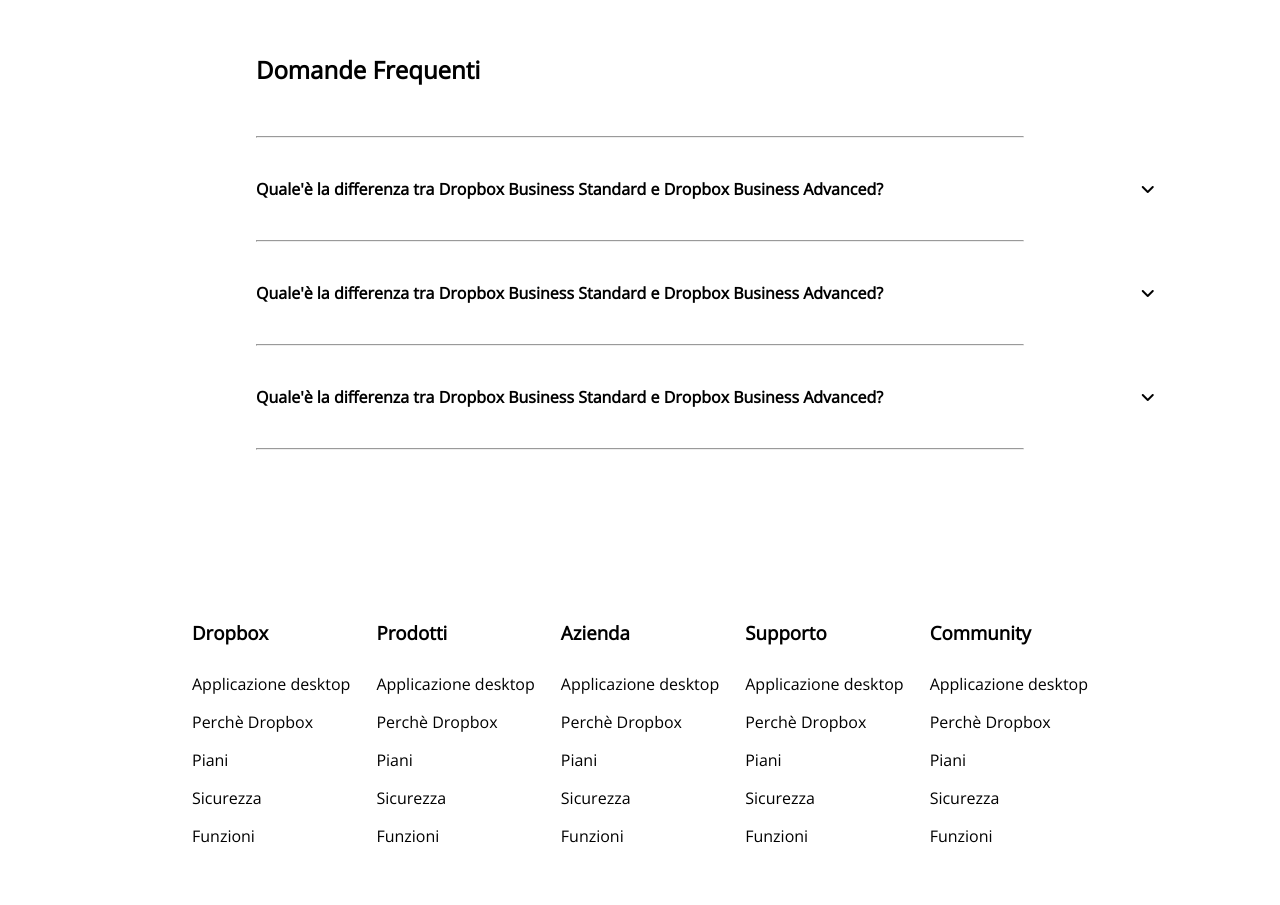
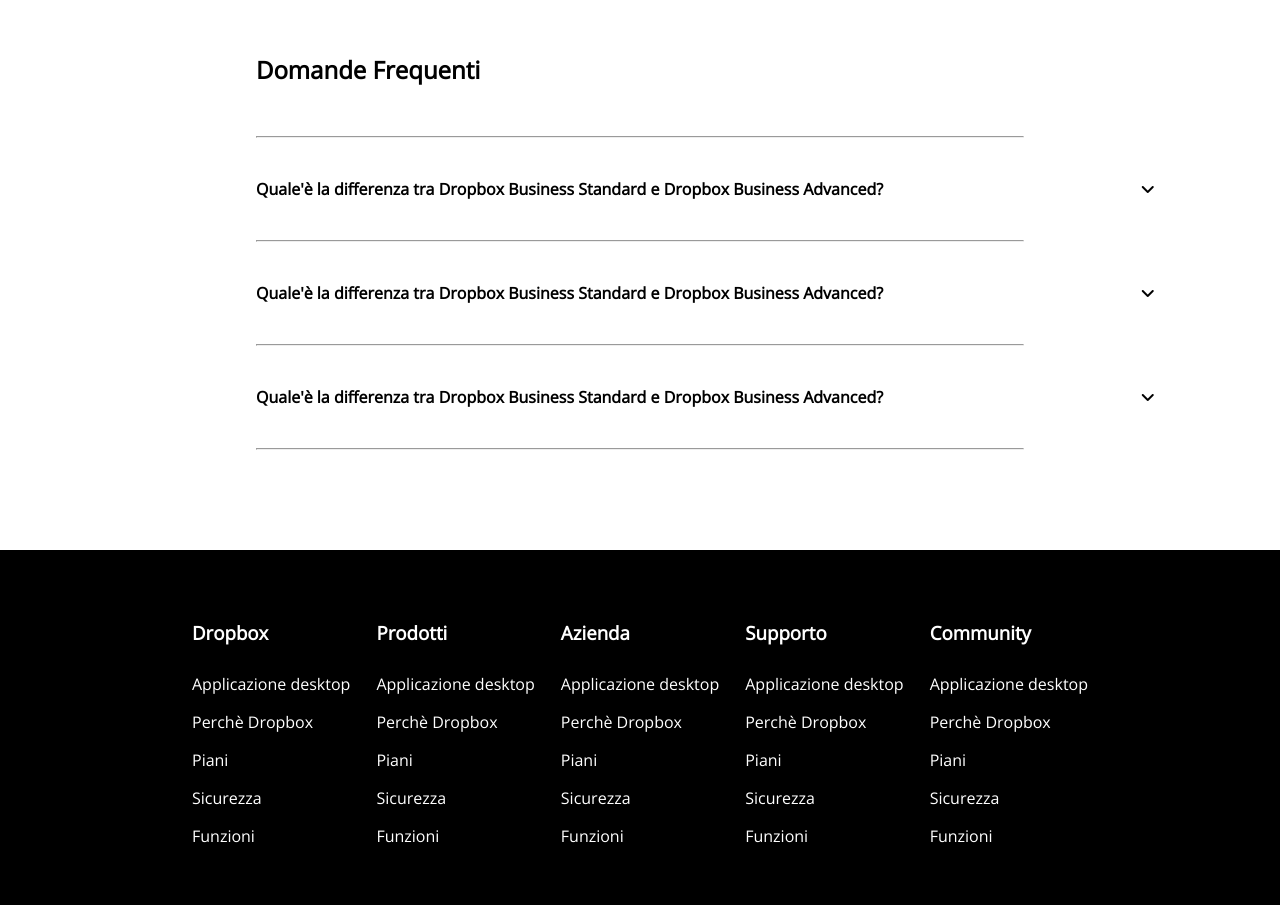
Before and after one commit to GianniMarkQuagliani/htmlcss-dropbox, a plain HTML site: page index.html in a window 1280 px wide. Shown: the part 5378-6283 px from the top of the page. Drawn offline with nearby package versions, Linux system fonts and the light colour scheme.

Commit message:
[add] color white

```diff
--- a/assets/css/style.css
+++ b/assets/css/style.css
@@ -181,6 +181,9 @@ h3{
     padding: 40px 0; /* Aggiunge spaziatura interna sopra e sotto l'elemento */
 }
 
+.white{
+    color: var(--color-white);
+}
 
 
 
@@ -562,6 +565,9 @@ header nav ul li{
 
 
 /* FOOTER  */
+footer{
+    background-color: var(--color-black);
+}
 footer h3{
     padding: 20px 0;
 }
--- a/index.html
+++ b/index.html
@@ -346,57 +346,57 @@
     <!-- Fine Main  -->
 
     <!-- Footer -->
-    <footer>
+    <footer class="white">
         <div class="container-footer pad-top-bottom-50 w-70 m-auto">
             <div class="container-footer-2 d-flex justify-content-between">
                 <div>
                     <h3>Dropbox</h3>
                     <ul>
-                        <li><a href="#">Applicazione desktop</a></li>
-                        <li><a href="#">Perchè Dropbox</a></li>
-                        <li><a href="#">Piani</a></li>
-                        <li><a href="#">Sicurezza</a></li>
-                        <li><a href="#">Funzioni</a></li>
+                        <li><a class="white" href="#">Applicazione desktop</a></li>
+                        <li><a class="white" href="#">Perchè Dropbox</a></li>
+                        <li><a class="white" href="#">Piani</a></li>
+                        <li><a class="white" href="#">Sicurezza</a></li>
+                        <li><a class="white" href="#">Funzioni</a></li>
                     </ul>
                 </div>
                 <div>
                     <h3>Prodotti</h3>
                     <ul>
-                        <li><a href="#">Applicazione desktop</a></li>
-                        <li><a href="#">Perchè Dropbox</a></li>
-                        <li><a href="#">Piani</a></li>
-                        <li><a href="#">Sicurezza</a></li>
-                        <li><a href="#">Funzioni</a></li>
+                        <li><a class="white" href="#">Applicazione desktop</a></li>
+                        <li><a class="white" href="#">Perchè Dropbox</a></li>
+                        <li><a class="white" href="#">Piani</a></li>
+                        <li><a class="white" href="#">Sicurezza</a></li>
+                        <li><a class="white" href="#">Funzioni</a></li>
                     </ul>
                 </div>
                 <div>
                     <h3>Azienda</h3>
                     <ul>
-                        <li><a href="#">Applicazione desktop</a></li>
-                        <li><a href="#">Perchè Dropbox</a></li>
-                        <li><a href="#">Piani</a></li>
-                        <li><a href="#">Sicurezza</a></li>
-                        <li><a href="#">Funzioni</a></li>
+                        <li><a class="white" href="#">Applicazione desktop</a></li>
+                        <li><a class="white" href="#">Perchè Dropbox</a></li>
+                        <li><a class="white" href="#">Piani</a></li>
+                        <li><a class="white" href="#">Sicurezza</a></li>
+                        <li><a class="white" href="#">Funzioni</a></li>
                     </ul>
                 </div>
                 <div>
                     <h3>Supporto</h3>
                     <ul>
-                        <li><a href="#">Applicazione desktop</a></li>
-                        <li><a href="#">Perchè Dropbox</a></li>
-                        <li><a href="#">Piani</a></li>
-                        <li><a href="#">Sicurezza</a></li>
-                        <li><a href="#">Funzioni</a></li>
+                        <li><a class="white" href="#">Applicazione desktop</a></li>
+                        <li><a class="white" href="#">Perchè Dropbox</a></li>
+                        <li><a class="white" href="#">Piani</a></li>
+                        <li><a class="white" href="#">Sicurezza</a></li>
+                        <li><a class="white" href="#">Funzioni</a></li>
                     </ul>
                 </div>
                 <div>
                     <h3>Community</h3>
                     <ul>
-                        <li><a href="#">Applicazione desktop</a></li>
-                        <li><a href="#">Perchè Dropbox</a></li>
-                        <li><a href="#">Piani</a></li>
-                        <li><a href="#">Sicurezza</a></li>
-                        <li><a href="#">Funzioni</a></li>
+                        <li><a class="white" href="#">Applicazione desktop</a></li>
+                        <li><a class="white" href="#">Perchè Dropbox</a></li>
+                        <li><a class="white" href="#">Piani</a></li>
+                        <li><a class="white" href="#">Sicurezza</a></li>
+                        <li><a class="white" href="#">Funzioni</a></li>
                     </ul>
                 </div>
             </div>
```
